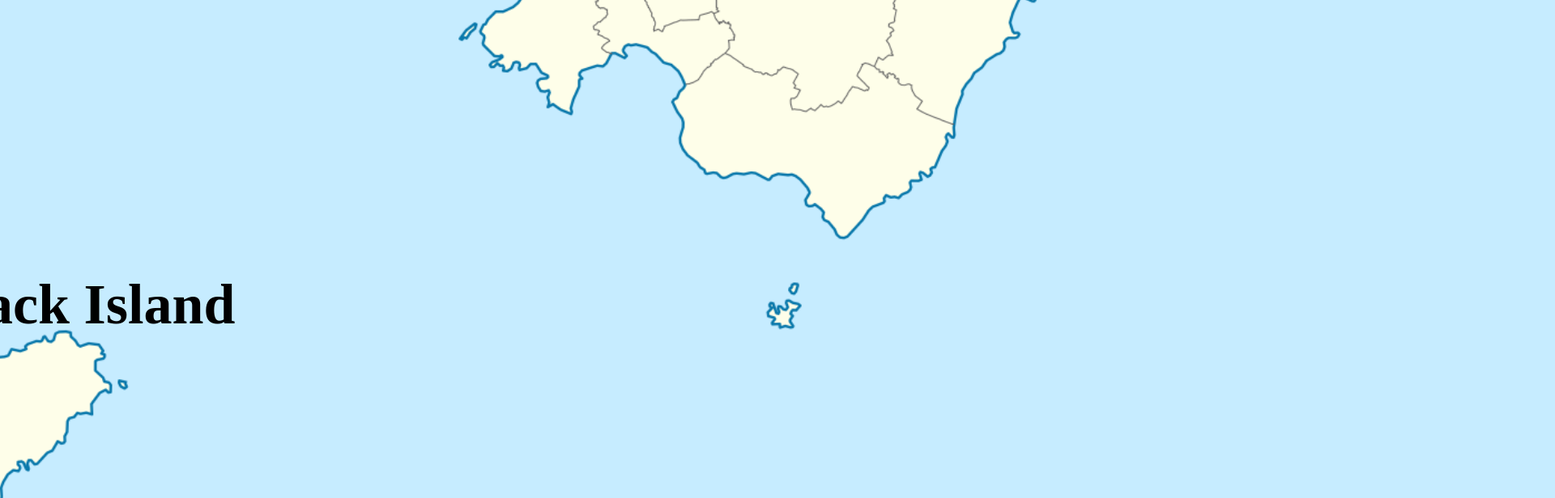
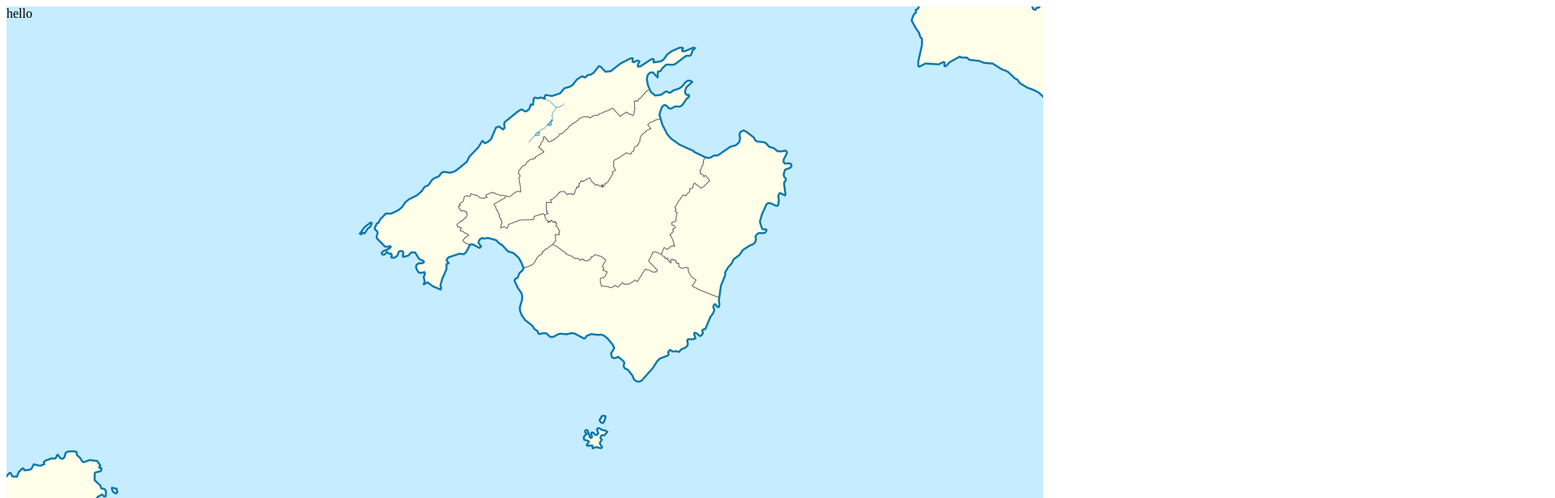
Before and after one commit to jjcapestany/hackathon, a React (Vite) app in the folder frontend/: page / in a window 1280 px wide. Shown: the top 616 px of the page at 81% size, 1920 px wide, since content can reach past the window. Built offline with nearby package versions, Linux system fonts and the light colour scheme.

Commit message:
bg fit as image of map

```diff
--- a/frontend/src/components/Map.tsx
+++ b/frontend/src/components/Map.tsx
@@ -1,53 +1,14 @@
-import {ImageOverlay, MapContainer, Marker, Popup} from 'react-leaflet';
-import L from 'leaflet';
+import {Stack} from "@mui/material";
+
 
 const Map = () => {
-    // Define bounds (corners of the image in LatLng)
-    const controlBounds =
-        new L.LatLngBounds(
-            new L.LatLng(0, 0),
-            new L.LatLng(1000, 1800)
-        );
-
-    const mapBounds =
-        new L.LatLngBounds(
-            new L.LatLng(0, 0),
-            new L.LatLng(1400, 2200)
-        );
-
-    // URL to your static image
-    const imageUrl = '/island_map.png';
 
     return (
-        <MapContainer
-            scrollWheelZoom={false}
-            doubleClickZoom={false}
-            maxBoundsViscosity={1.0}
-            maxBounds={mapBounds}
-            crs={L.CRS.Simple} // Use a simple CRS for static image
-            bounds={controlBounds}
-            style={{
-                width: '100vw',
-                height: '100vh',
-                position: 'relative',
-            }}
-        >
-            <ImageOverlay url={imageUrl} bounds={mapBounds}/>
-            <Marker
-                position={[1900, 280]}
-                icon={L.divIcon({
-                    html: `<div style="color: black; font-weight: bold; font-size: 70px;">Turtleback Island</div>`,
-                    iconSize: [540, 150],
-                })}
-            >
-                <Popup>
-                    <div>
-                        <h3>You have selected death</h3>
-                        <p>No supplies remaining.</p>
-                    </div>
-                </Popup>
-            </Marker>
-        </MapContainer>
+        <Stack height="100vh" width={"100vw"} sx={{
+            backgroundImage: `url(./island_map.png)`,
+            backgroundRepeat: 'no-repeat',
+            backgroundPosition: 'center'
+        }}>hello</Stack>
     );
 };
 
```
